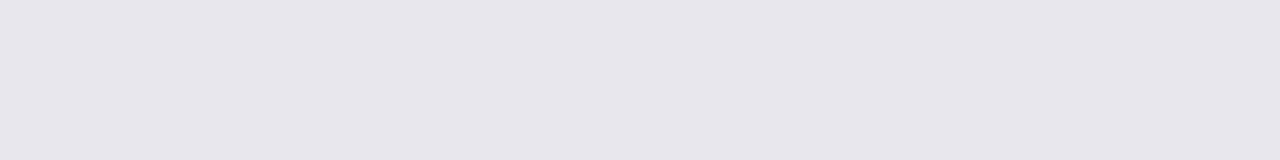
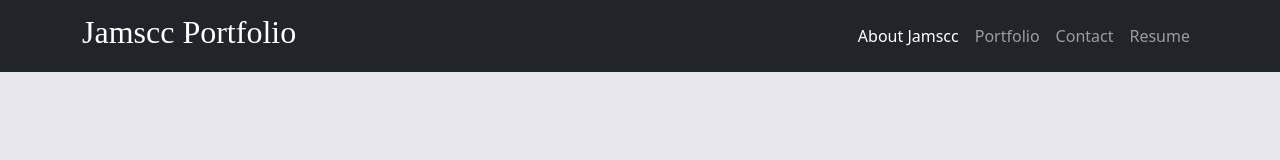
Before and after one commit to jamscc/web-app-portfolio, a React app: page / in a window 1280 px wide. Built offline with nearby package versions, Linux system fonts and the light colour scheme.

Commit message:
header, nav, and css (draft)

```diff
--- a/src/components/css/style.css
+++ b/src/components/css/style.css
@@ -7,3 +7,13 @@
 .em-cl {
     background-color: var(--page-color-gr);
 }
+
+/* Nav-Comp */
+.nav-h-text {
+    font-size: 2rem;
+    font-family: cursive;
+}
+
+#about {
+    text-align: center;
+}
--- a/src/components/sections/About-Section.js
+++ b/src/components/sections/About-Section.js
@@ -0,0 +1,8 @@
+function AboutSection() {
+    return (
+        <div>
+        </div>
+    );
+}
+
+export default AboutSection;
--- a/src/components/sections/Header-Section.js
+++ b/src/components/sections/Header-Section.js
@@ -1,6 +1,27 @@
+import NavComp from './Nav-Comp';
+import AboutSection from './About-Section';
+import { useState } from 'react';
+import '../css/style.css';
+
+// header / nav
 function HeaderSection() {
+    // useState
+    const st = '';
+    const [dy, sDy] = useState(st);
+    const cDy = (t) => {
+        t.preventDefault();
+        return sDy(t.target.id);
+    };
+    const sb = { color: ((dy === '' || dy === 'about') && '#ffffff') };
+    // nav and sections
     return (
         <>
+            <NavComp cDy={cDy} sb={sb} />
+            <div>
+                {dy === '' && (<AboutSection />)}
+                {dy === 'main' && (<AboutSection />)}
+                {dy === 'about' && (<AboutSection />)}
+            </div>
         </>
     );
 }
--- a/src/components/sections/Nav-Comp.js
+++ b/src/components/sections/Nav-Comp.js
@@ -0,0 +1,28 @@
+import { Navbar, Nav, Container } from 'react-bootstrap';
+// nav
+function NavComp({ cDy, sb }) {
+    const { location } = window;
+    return (
+        <Navbar fixed="top" bg="dark" variant="dark" expand="sm">
+            <Container fluid="sm">
+                <Navbar.Brand href="/" id="main" onClick={() => { return location.reload() }}><h1 className='nav-h-text'>Jamscc Portfolio</h1></Navbar.Brand>
+                <Nav>
+                    <Nav.Item>
+                        <Nav.Link href="#about" id="about" onClick={cDy} style={sb}>About Jamscc</Nav.Link>
+                    </Nav.Item>
+                    <Nav.Item>
+                        <Nav.Link href="#portfolio" id="portfolio" onClick={cDy}>Portfolio</Nav.Link>
+                    </Nav.Item>
+                    <Nav.Item>
+                        <Nav.Link href="#contact" id="contact" onClick={cDy}>Contact</Nav.Link>
+                    </Nav.Item>
+                    <Nav.Item>
+                        <Nav.Link href="#res" id="res" onClick={cDy}>Resume</Nav.Link>
+                    </Nav.Item>
+                </Nav>
+            </Container>
+        </Navbar>
+    )
+}
+
+export default NavComp
```
